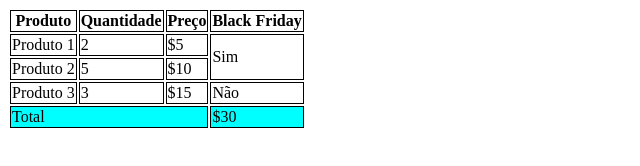
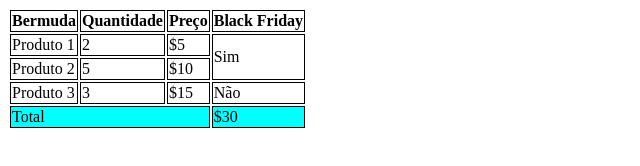
Before and after one commit to lauryne-sr/aula-tabela, a plain HTML site: page index.html in a window 1280 px wide. Shown: the whole page, without its empty margins (0-640 px from the left). Drawn offline with Linux system fonts and the light colour scheme.

Commit message:
trocado de produtos para bermuda

```diff
--- a/index.html
+++ b/index.html
@@ -19,7 +19,7 @@
 <table>
 <thead>
     <tr>
-        <th>Produto</th>
+        <th>Bermuda</th>
         <th>Quantidade</th>
         <th>Preço</th>
         <th>Black Friday</th>
```
